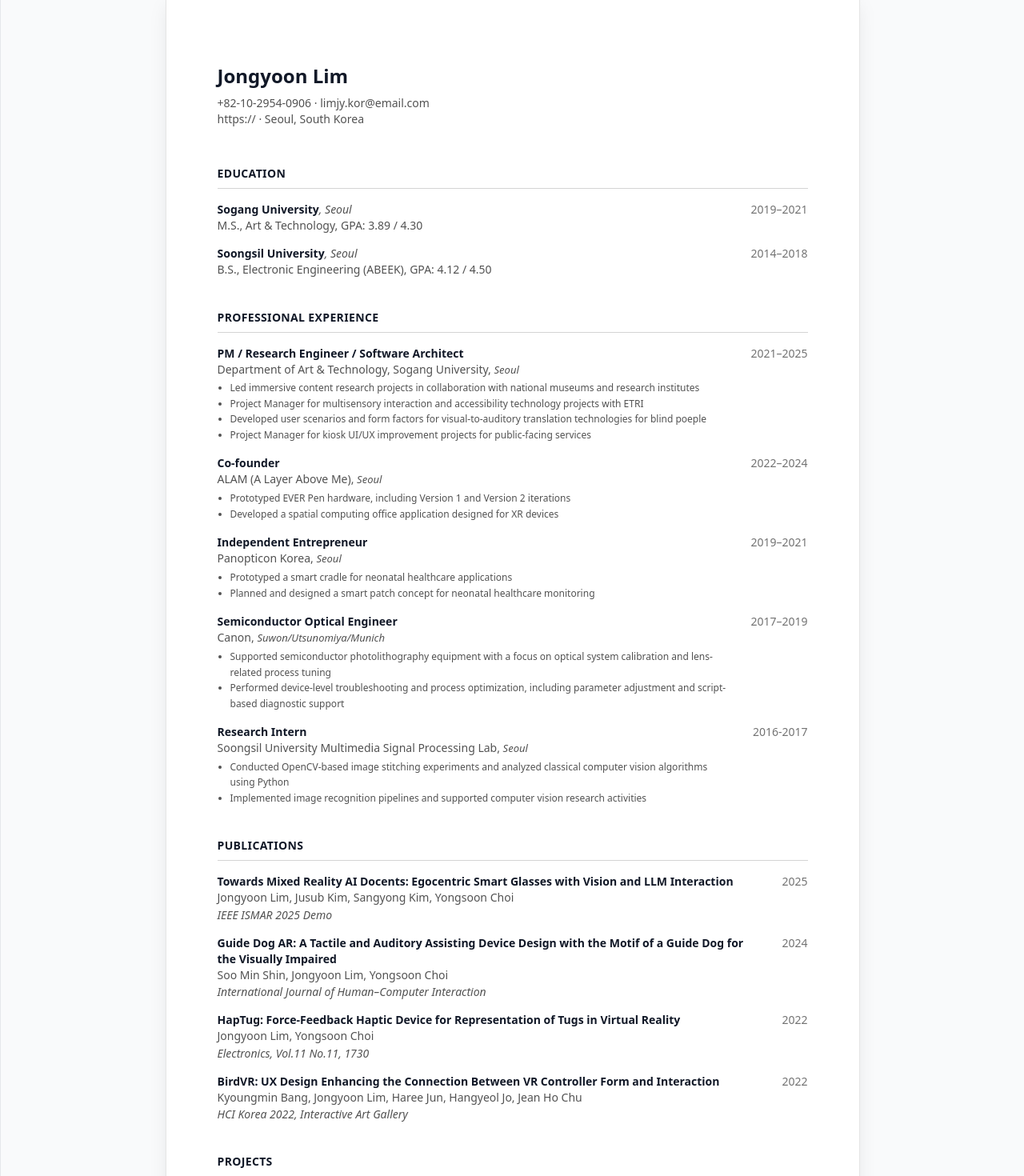
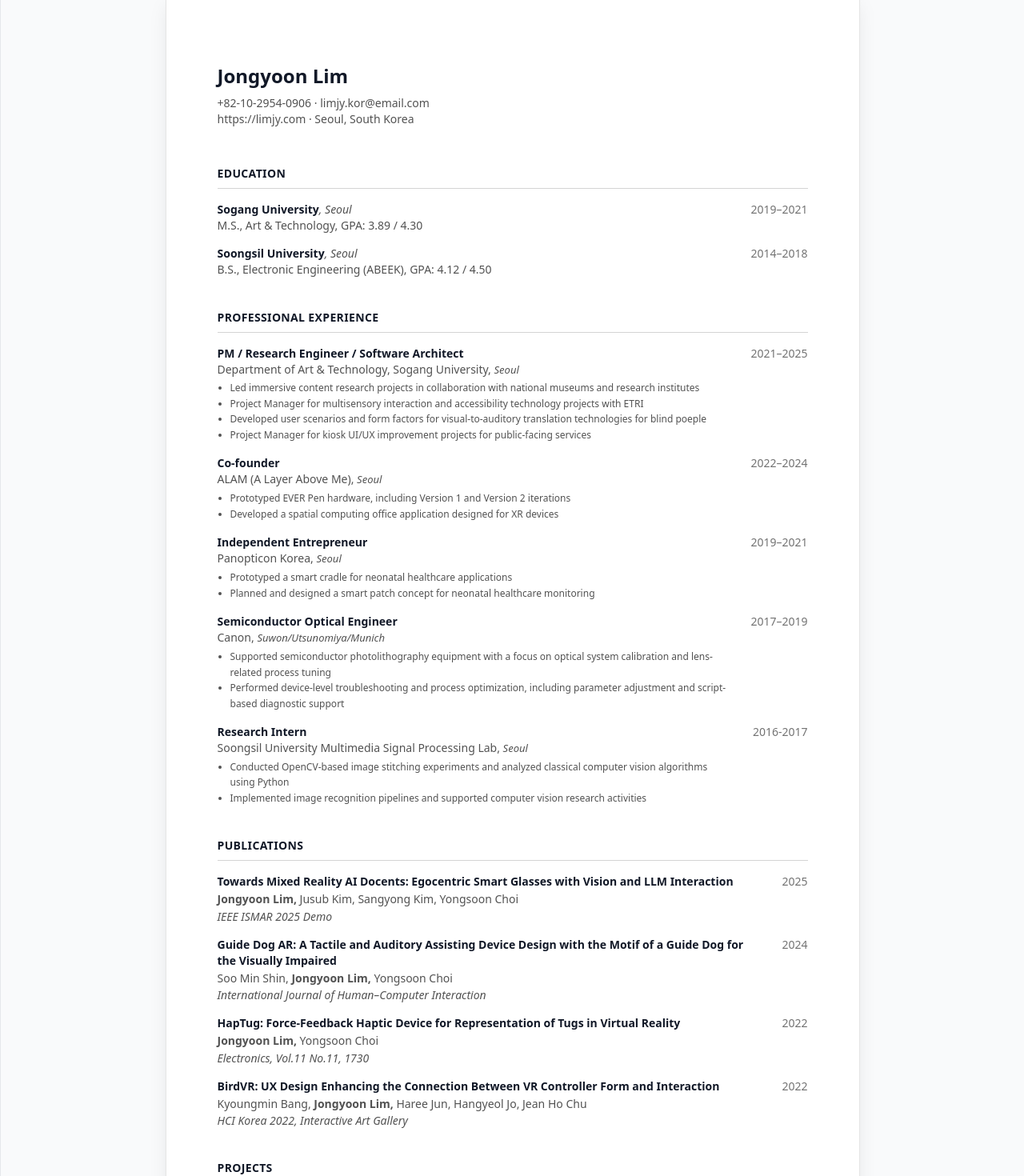
Before and after one commit to LimJongyoon/lim259, a React (Vite) app: page / in a window 1280 px wide. Shown: the part 5380-6850 px from the top of the page at 80% size. Built offline with nearby package versions, Linux system fonts and the light colour scheme.

Commit message:
cv 업뎃

```diff
--- a/src/components/cv/CVContent.tsx
+++ b/src/components/cv/CVContent.tsx
@@ -143,7 +143,17 @@ export default function CVContent({
                   title={p.title[lang] ?? p.title.en}
                   right={String(p.year)}
                 >
-                  <p className="mt- 0.5text-neutral-600 text-[14px]">{p.authors?.map((a) => a.name).join(", ")}</p>
+                  <p className="mt-0.5 text-neutral-600 text-[14px]">
+                  {p.authors?.map((a, i) => (
+                    <span
+                      key={i}
+                      className={a.role === "first" ? "font-semibold" : ""}
+                    >
+                      {a.name}
+                      {i !== p.authors.length - 1 && ", "}
+                    </span>
+                  ))}
+                </p>
                   <p className="mt-0.5 italic text-neutral-600 text-[14px]">{p.venue[lang] ?? p.venue.en}</p>
                 </Entry>
               ))}
--- a/src/components/cv/CVPdf.tsx
+++ b/src/components/cv/CVPdf.tsx
@@ -135,9 +135,20 @@ export function CVPdf({ lang }: { lang: Lang }) {
               right={String(p.year)}
               lang={lang}
             >
-              <Text style={withFont(styles.entryBody, lang)}>
-                {p.authors?.map((a) => a.name).join(", ")}
-              </Text>
+            <View style={{ flexDirection: "row", flexWrap: "wrap" }}>
+              {p.authors?.map((a, i) => (
+                <Text
+                  key={i}
+                  style={[
+                    ...withFont(styles.entryBody, lang),
+                    a.role === "first" && { fontWeight: 700 },
+                  ]}
+                >
+                  {a.name}
+                  {i < p.authors.length - 1 && ", "}
+                </Text>
+              ))}
+            </View>
               <Text style={withFont(styles.italic, lang)}>
                 {p.venue[lang] ?? p.venue.en}
               </Text>
--- a/src/components/cv/CVPdfStyles.ts
+++ b/src/components/cv/CVPdfStyles.ts
@@ -95,4 +95,8 @@ export const styles = StyleSheet.create({
   bold: {
     fontWeight: 600,
   },
+
+  bold2: {
+    fontWeight: 300,
+  },
 });
--- a/src/content/cv/cvHeader.ts
+++ b/src/content/cv/cvHeader.ts
@@ -7,7 +7,7 @@ export const cvHeader = {
   contact: {
     phone: "+82-10-2954-0906",
     email: "limjy.kor@email.com",
-    website: "https://",
+    website: "https://limjy.com",
   },
   location: {
     en: "Seoul, South Korea",
--- a/src/content/cv/index.ts
+++ b/src/content/cv/index.ts
@@ -42,7 +42,7 @@ export const cvContent = {
 
       degree: {
         en: "B.S., Electronic Engineering (ABEEK)",
-        kr: "학사, 전자공학 (ABEEK)",
+        kr: "학사, 전기공학부 (공학교육인증 ABEEK)",
         jp: "学士, 電子工学 (ABEEK)",
       },
       gpa: "4.12 / 4.50",
```
